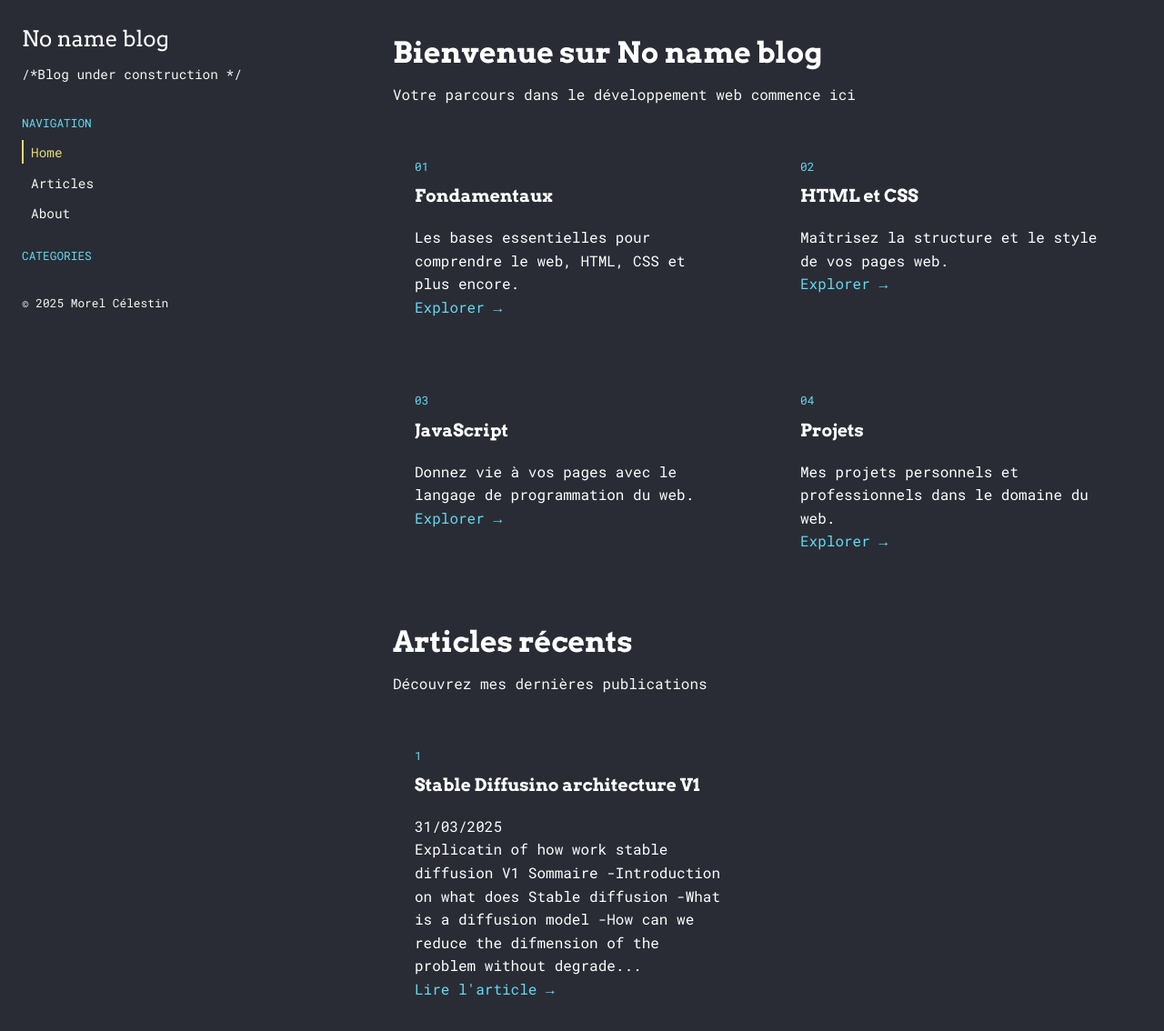
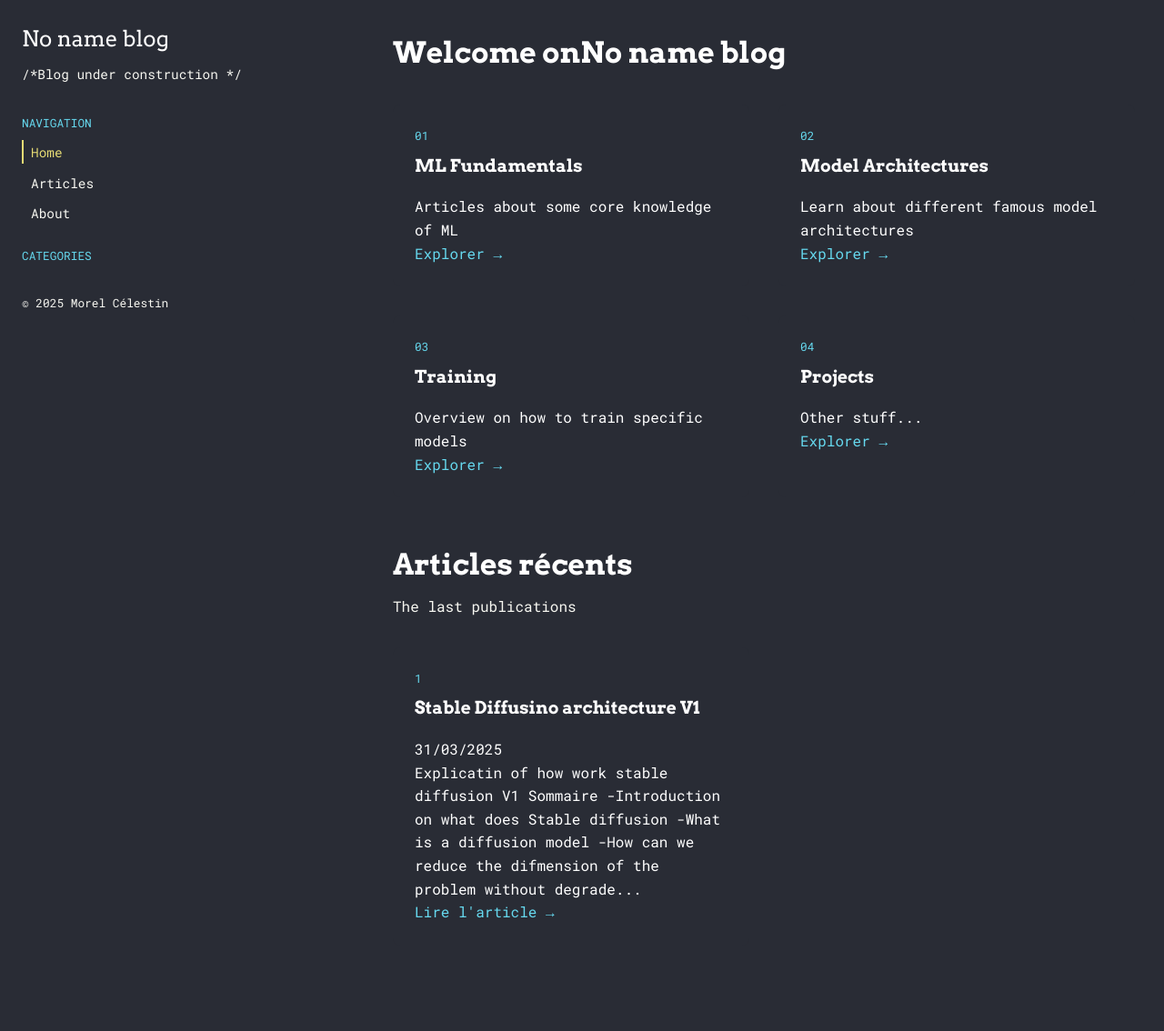
Before and after one commit to CeIest2/CeIest2.github.io, a Jekyll site: the page built from index.html, in a window 1280 px wide and 1205 px high. Shown: the top 1134 px of the window at 91% size. Built offline with Jekyll 4.4.1, drawn with Linux system fonts in a browser that asks for light colours.

Commit message:
rename des catégories

```diff
--- a/index.html
+++ b/index.html
@@ -3,47 +3,40 @@ layout: default
 ---
 <div class="section">
 <div class="section-header">
-    <h1 class="section-title">Bienvenue sur {{ site.title }}</h1>
-    <p class="section-description">Votre parcours dans le développement web commence ici</p>
+<h1 class="section-title">Welcome on{{ site.title }}</h1>
 </div>
-
 <div class="content-container">
 <div class="content-box">
 <div class="content-box-number">01</div>
-      <h2 class="content-box-title">Fondamentaux</h2>
-      <p>Les bases essentielles pour comprendre le web, HTML, CSS et plus encore.</p>
-      <a href="{{ site.baseurl }}/categories/fondamentaux/">Explorer →</a>
+<h2 class="content-box-title">ML Fundamentals</h2>
+<p>Articles about some core knowledge of ML</p>
+<a href="{{ site.baseurl }}/categories/Fundamentals/">Explorer →</a>
 </div>
-
 <div class="content-box">
 <div class="content-box-number">02</div>
-      <h2 class="content-box-title">HTML et CSS</h2>
-      <p>Maîtrisez la structure et le style de vos pages web.</p>
-      <a href="{{ site.baseurl }}/categories/html-css/">Explorer →</a>
+<h2 class="content-box-title">Model Architectures</h2>
+<p>Learn about different famous model architectures</p>
+<a href="{{ site.baseurl }}/categories/Architectures/">Explorer →</a>
 </div>
-
 <div class="content-box">
 <div class="content-box-number">03</div>
-      <h2 class="content-box-title">JavaScript</h2>
-      <p>Donnez vie à vos pages avec le langage de programmation du web.</p>
-      <a href="{{ site.baseurl }}/categories/javascript/">Explorer →</a>
+<h2 class="content-box-title">Training</h2>
+<p>Overview on how to train specific models</p>
+<a href="{{ site.baseurl }}/categories/Training/">Explorer →</a>
 </div>
-
 <div class="content-box">
 <div class="content-box-number">04</div>
-      <h2 class="content-box-title">Projets</h2>
-      <p>Mes projets personnels et professionnels dans le domaine du web.</p>
-      <a href="{{ site.baseurl }}/categories/projets/">Explorer →</a>
+<h2 class="content-box-title">Projects</h2>
+<p>Other stuff...</p>
+<a href="{{ site.baseurl }}/categories/projects/">Explorer →</a>
 </div>
 </div>
 </div>
-
 <div class="section">
 <div class="section-header">
 <h2 class="section-title">Articles récents</h2>
-    <p class="section-description">Découvrez mes dernières publications</p>
+<p class="section-description">The last publications</p>
 </div>
-
 <div class="content-container">
  {% for post in site.posts limit:4 %}
 <div class="content-box">
```
Also changed, not shown: 1 other file. Lines whose indentation alone changed are shown as unchanged.
